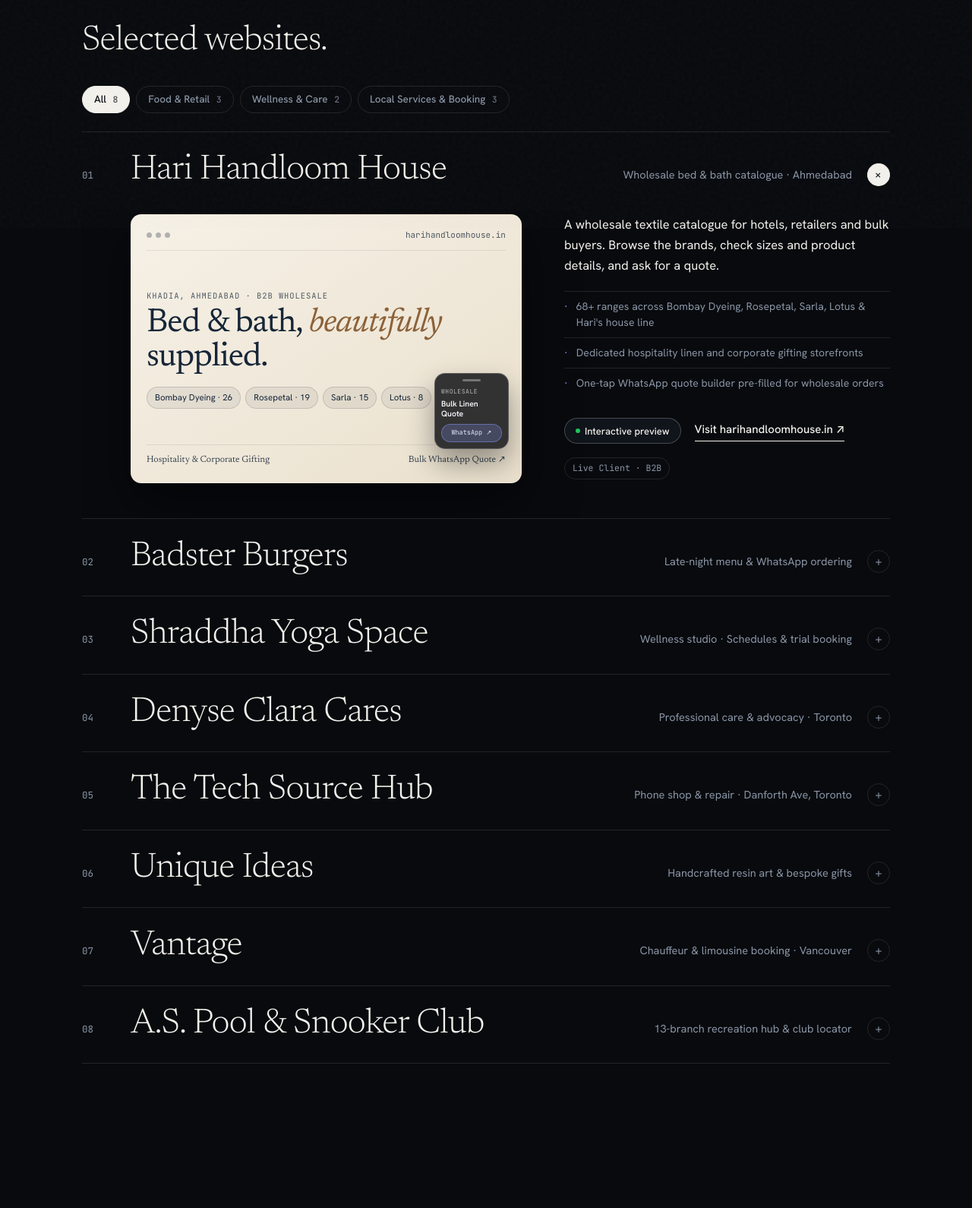
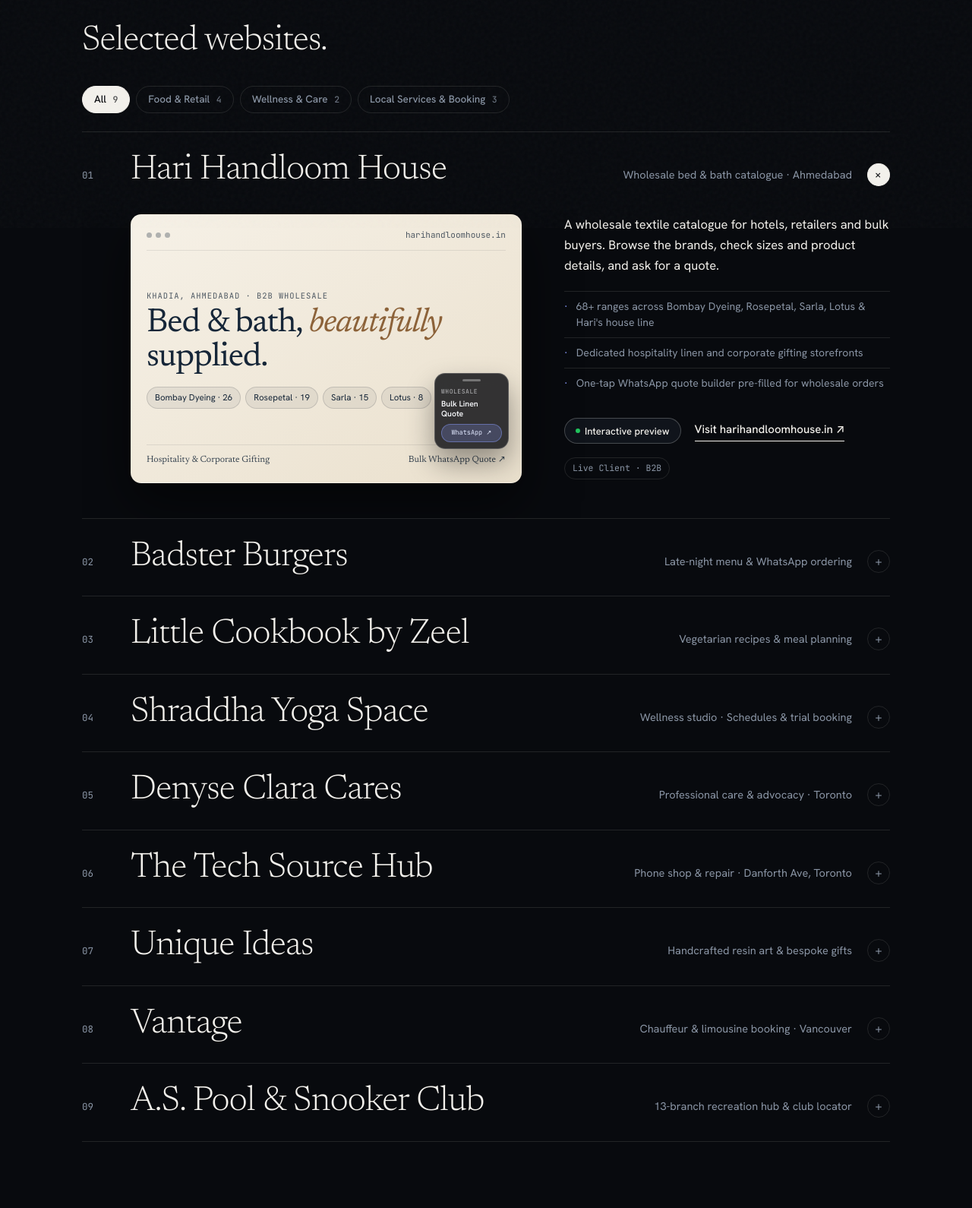
Before and after one commit to loganxaaryan-a11y/sauce-studio, a plain HTML site: page index.html in a window 1280 px wide. Shown: the part 500-2090 px from the top of the page at 76% size. Drawn offline with Linux system fonts and the light colour scheme.

Commit message:
Feature Little Cookbook by Zeel in selected websites

```diff
--- a/index.html
+++ b/index.html
@@ -1254,6 +1254,8 @@ footer {
 #dots{opacity:.67;mask-image:linear-gradient(95deg,transparent,#000 78%)}
 #work{padding-top:clamp(38px,5.5vw,76px)}
 @media(max-width:680px){.studio-baseline{align-items:flex-start;flex-direction:column;gap:14px}.studio-loc{font-size:11px}.header-tools{gap:4px}.hero{padding-top:100px}.studio-intro h1{font-size:clamp(60px,16vw,105px)}}
+.cookbook-cover { display: block; align-self: center; overflow: hidden; border-radius: 14px; background: #fbf8f1; aspect-ratio: 1200 / 630; }
+.cookbook-cover img { display: block; width: 100%; height: auto; }
 </style>
 </head>
 <body>
@@ -1311,8 +1313,8 @@ footer {
       </div>
 
       <div class="filter-bar" role="group" aria-label="Filter projects by industry">
-        <button type="button" class="filter-pill active" data-filter="all">All <span class="cnt">8</span></button>
-        <button type="button" class="filter-pill" data-filter="food-retail">Food &amp; Retail <span class="cnt">3</span></button>
+        <button type="button" class="filter-pill active" data-filter="all">All <span class="cnt">9</span></button>
+        <button type="button" class="filter-pill" data-filter="food-retail">Food &amp; Retail <span class="cnt">4</span></button>
         <button type="button" class="filter-pill" data-filter="wellness-care">Wellness &amp; Care <span class="cnt">2</span></button>
         <button type="button" class="filter-pill" data-filter="services-booking">Local Services &amp; Booking <span class="cnt">3</span></button>
       </div>
@@ -1396,9 +1398,27 @@ footer {
           </div></div></div>
         </div>
 
+        <div class="row" data-cat="food-retail" id="little-cookbook">
+          <button type="button" class="row-trigger" aria-expanded="false" aria-controls="cookbook-panel">
+            <span class="idx">03</span>
+            <span class="t">Little Cookbook by Zeel</span>
+            <span class="k">Vegetarian recipes &amp; meal planning</span>
+            <span class="chev" aria-hidden="true">+</span>
+          </button>
+          <div class="panel" id="cookbook-panel"><div><div class="body">
+            <a class="cookbook-cover" href="https://littlecookbook.food/" target="_blank" rel="noopener noreferrer" aria-label="Open Little Cookbook by Zeel">
+              <template><img src="https://littlecookbook.food/assets/share/R072.jpg" width="1200" height="630" alt=""></template>
+            </a>
+            <div class="txt">
+              <p>Cook Kutchi dabeli from Zeel’s reel, save the recipe, and build a shopping list for the week.</p>
+              <a class="visit" href="https://littlecookbook.food/" target="_blank" rel="noopener noreferrer">Open the cookbook &#8599;</a>
+            </div>
+          </div></div></div>
+        </div>
+
         <div class="row" data-cat="wellness-care">
           <button type="button" class="row-trigger" aria-expanded="false">
-            <span class="idx">03</span>
+            <span class="idx">04</span>
             <span class="t">Shraddha Yoga Space</span>
             <span class="k">Wellness studio · Schedules &amp; trial booking</span>
             <span class="chev" aria-hidden="true">+</span>
@@ -1436,7 +1456,7 @@ footer {
 
         <div class="row" data-cat="wellness-care">
           <button type="button" class="row-trigger" aria-expanded="false">
-            <span class="idx">04</span>
+            <span class="idx">05</span>
             <span class="t">Denyse Clara Cares</span>
             <span class="k">Professional care &amp; advocacy · Toronto</span>
             <span class="chev" aria-hidden="true">+</span>
@@ -1473,7 +1493,7 @@ footer {
 
         <div class="row" data-cat="services-booking">
           <button type="button" class="row-trigger" aria-expanded="false">
-            <span class="idx">05</span>
+            <span class="idx">06</span>
             <span class="t">The Tech Source Hub</span>
             <span class="k">Phone shop &amp; repair · Danforth Ave, Toronto</span>
             <span class="chev" aria-hidden="true">+</span>
@@ -1511,7 +1531,7 @@ footer {
 
         <div class="row" data-cat="food-retail">
           <button type="button" class="row-trigger" aria-expanded="false">
-            <span class="idx">06</span>
+            <span class="idx">07</span>
             <span class="t">Unique Ideas</span>
             <span class="k">Handcrafted resin art &amp; bespoke gifts</span>
             <span class="chev" aria-hidden="true">+</span>
@@ -1549,7 +1569,7 @@ footer {
 
         <div class="row" data-cat="services-booking">
           <button type="button" class="row-trigger" aria-expanded="false">
-            <span class="idx">07</span>
+            <span class="idx">08</span>
             <span class="t">Vantage</span>
             <span class="k">Chauffeur &amp; limousine booking · Vancouver</span>
             <span class="chev" aria-hidden="true">+</span>
@@ -1587,7 +1607,7 @@ footer {
 
         <div class="row" data-cat="services-booking">
           <button type="button" class="row-trigger" aria-expanded="false">
-            <span class="idx">08</span>
+            <span class="idx">09</span>
             <span class="t">A.S. Pool &amp; Snooker Club</span>
             <span class="k">13-branch recreation hub &amp; club locator</span>
             <span class="chev" aria-hidden="true">+</span>
@@ -2168,6 +2188,8 @@ footer {
   // Accordion & Category Filters
   var rows = [].slice.call(document.querySelectorAll('#work-rows .row'));
   function setOpenRow(targetRow) {
+    var cover = targetRow && targetRow.querySelector('.cookbook-cover template');
+    if (cover) cover.replaceWith(cover.content.cloneNode(true));
     rows.forEach(function (r) {
       var isTarget = r === targetRow;
       r.classList.toggle('open', isTarget);
```
